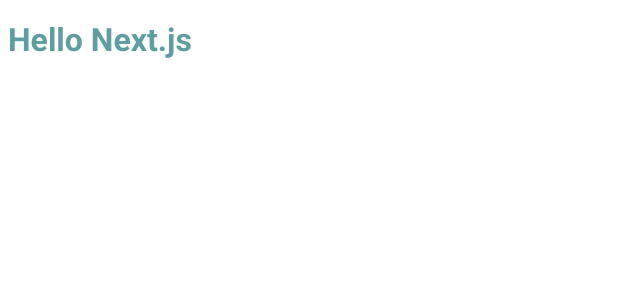
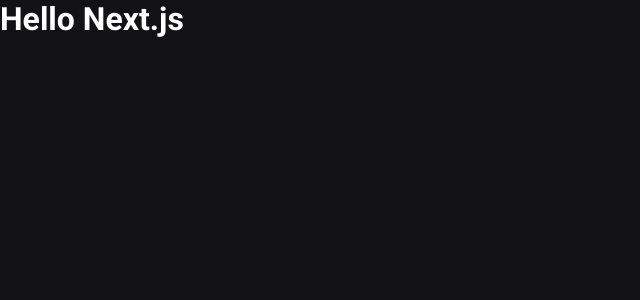
Before and after one commit to emilioRguez/03-ignews-ignite, a Next.js app: page / in a window 1280 px wide. Shown: the top 300 px of the page, without its empty margins (0-640 px from the left). Built offline with nearby package versions, Linux system fonts and the light colour scheme.

Commit message:
Estilos globales del app

```diff
--- a/src/pages/_app.tsx
+++ b/src/pages/_app.tsx
@@ -1,4 +1,6 @@
 import { AppProps } from 'next/app'
+
+import '../styles/global.scss'
 
 function MyApp({ Component, pageProps }: AppProps) {
   return <Component {...pageProps} />
--- a/src/pages/index.tsx
+++ b/src/pages/index.tsx
@@ -1,5 +1,5 @@
 import Head from 'next/head'
-import styles from '../styles/home.module.scss'
+// import styles from '../styles/home.module.scss'
 
 export default function Home() {
   return (
@@ -7,7 +7,7 @@
       <Head>
         <title>home | ig.news</title>
       </Head>
-      <h1 className={styles.title}>Hello Next.js</h1>
+      <h1>Hello Next.js</h1>
     </>
   )
 }
--- /dev/null
+++ b/src/styles/global.scss
@@ -0,0 +1,50 @@
+* {
+  margin: 0;
+  padding: 0;
+  box-sizing: border-box;
+}
+
+:root {
+  --white: #ffffff;
+
+  --gray-100: #e1e1e6;
+  --gray-300: #a8a8b3;
+  --gray-900: #121214;
+
+  --cyan-500: #61dafe;
+  --yellow-500: #eba417;
+}
+
+@media (max-width: 1080px) {
+  html {
+    font-size: 93.75%;
+  }
+}
+
+@media (max-width: 720px) {
+  html {
+    font-size: 87.5%;
+  }
+}
+
+body {
+  background: var(--gray-900);
+  color: var(--white);
+}
+
+body,
+input,
+textarea,
+select,
+button {
+  font: 400 1rem 'Roboto', sans-serif;
+}
+
+button {
+  cursor: pointer;
+}
+
+a {
+  color: inherit;
+  text-decoration: none;
+}
--- a/src/styles/home.module.scss
+++ /dev/null
@@ -1,5 +0,0 @@
-.title {
-  color: cadetblue;
-
-  font-family: Roboto;
-}
```
